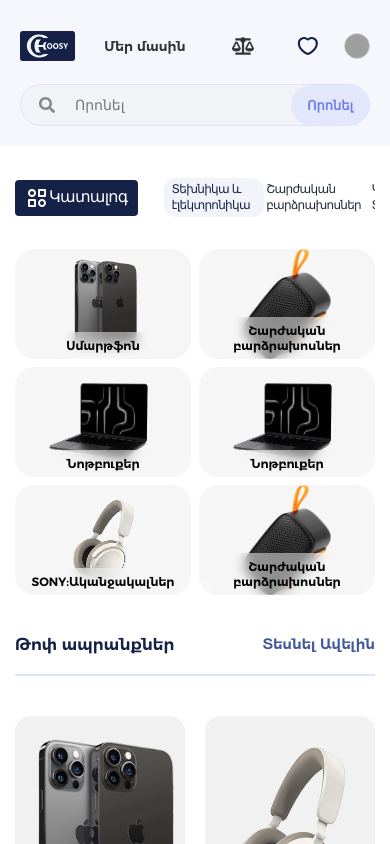
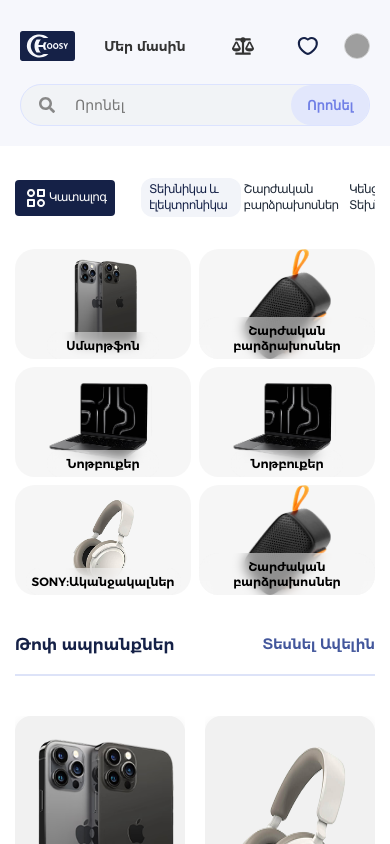
Before and after one commit to garmanucharyan1998-prog/Choozy, a React (Create React App) app: page / in a window 390 px wide. Shown: the top 844 px of the page. Built offline with nearby package versions, Linux system fonts and the light colour scheme; grey boxes are pictures that could not be loaded.

Commit message:
*Ui Fixes In Header And Nav Panel

```diff
--- a/src/components/Header/Header.css
+++ b/src/components/Header/Header.css
@@ -346,6 +346,25 @@
 }
 
 @media (max-width: 1024px) {
+
+  .lang-dropdown-item {
+    padding: 4px;
+    font-size: 12px;
+  }
+
+  .lang-dropdown-item img {
+    width: 16px;
+    height: 16px;
+  }
+
+  .flag-option {
+    margin-right: 4px;
+  }
+
+  .lang-btn-text {
+    font-size: 12px;
+  }
+
   .clear-btn {
     margin-right: 20px;
   }
@@ -388,10 +407,7 @@
 }
 
 @media (max-width: 768px) {
-  .main-choozy-logo {
-    width: 55px;
-    height: auto;
-  }
+
 
   .profile-wrapper {
     display: none;
@@ -408,3 +424,10 @@
     margin-left: unset;
   }
 }
+
+@media (max-width: 480px) {
+  .main-choozy-logo {
+    width: 55px;
+    height: auto;
+  }
+}
--- a/src/components/Header/Header.jsx
+++ b/src/components/Header/Header.jsx
@@ -294,7 +294,7 @@ const Header = () => {
                 className="flag-option"
                 loading="lazy"
               />
-              {lang.name}
+              <span className="lang-btn-text">{lang.name}</span>
             </div>
           ))}
         </div>
--- a/src/components/NavPanel/NavPanel.css
+++ b/src/components/NavPanel/NavPanel.css
@@ -109,14 +109,15 @@
 }
 
 @media (max-width: 1024px) {
-  .catalog-btn,
-  .nav-link,
-  .nav-button {
-    height: 48px;
+  .catalog-btn {
+    font-size: 16px;
+    width: 130px;
+    height: 36px;
+    min-height: unset;
+    padding: 6px 10px;
+    min-width: fit-content;
   }
-}
 
-@media (max-width: 768px) {
   .nav-link,
   .nav-button {
     font-size: 12px;
@@ -128,12 +129,9 @@
     max-width: 100px;
     align-items: center;
   }
-  .catalog-btn {
-    font-size: 16px;
-    width: 130px;
-    height: 36px;
-    min-height: unset;
-    padding: 6px 10px;
-    min-width: fit-content;
-  }
 }
+
+@media (max-width: 768px) {
+
+
+}
```
